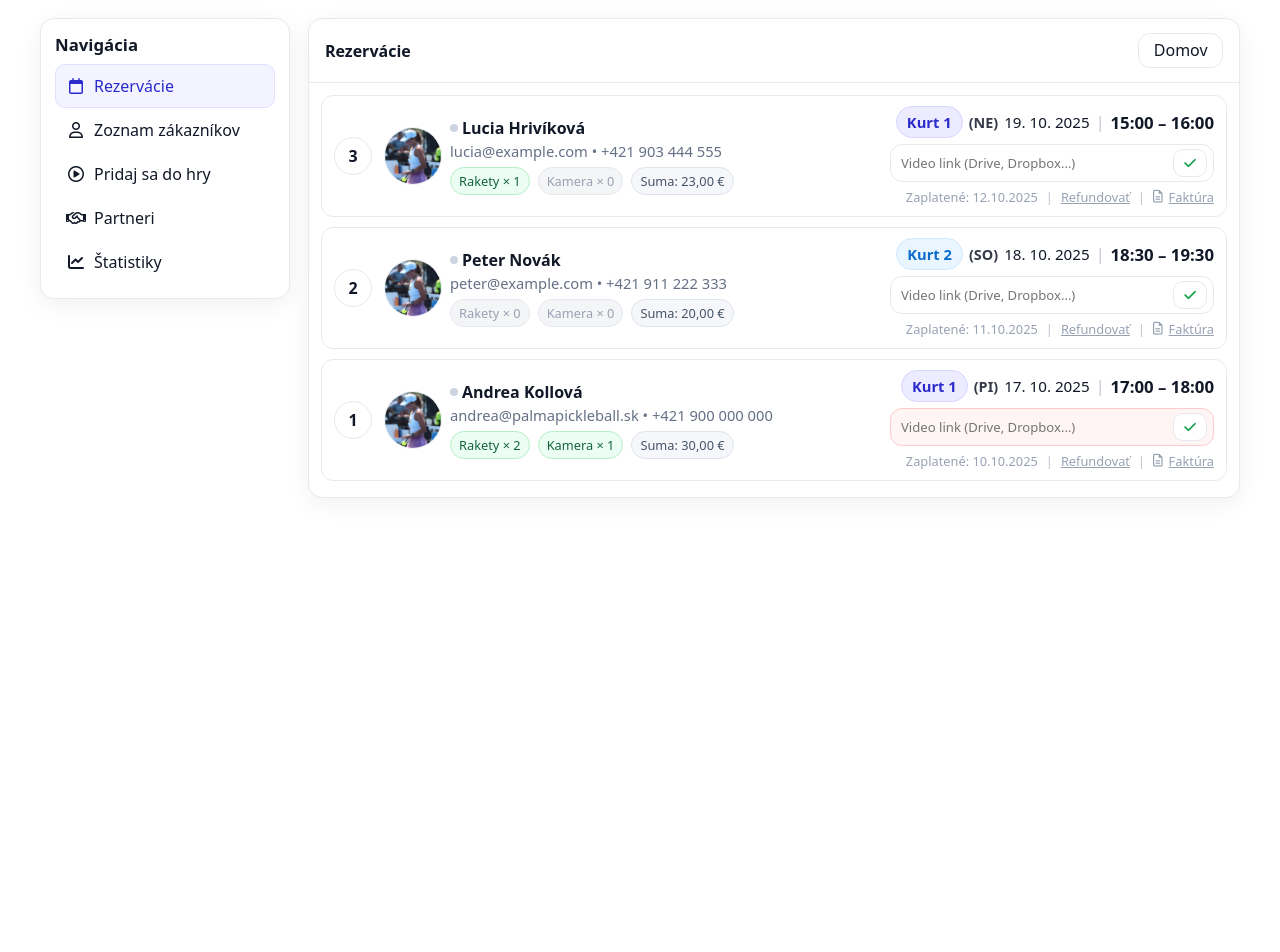
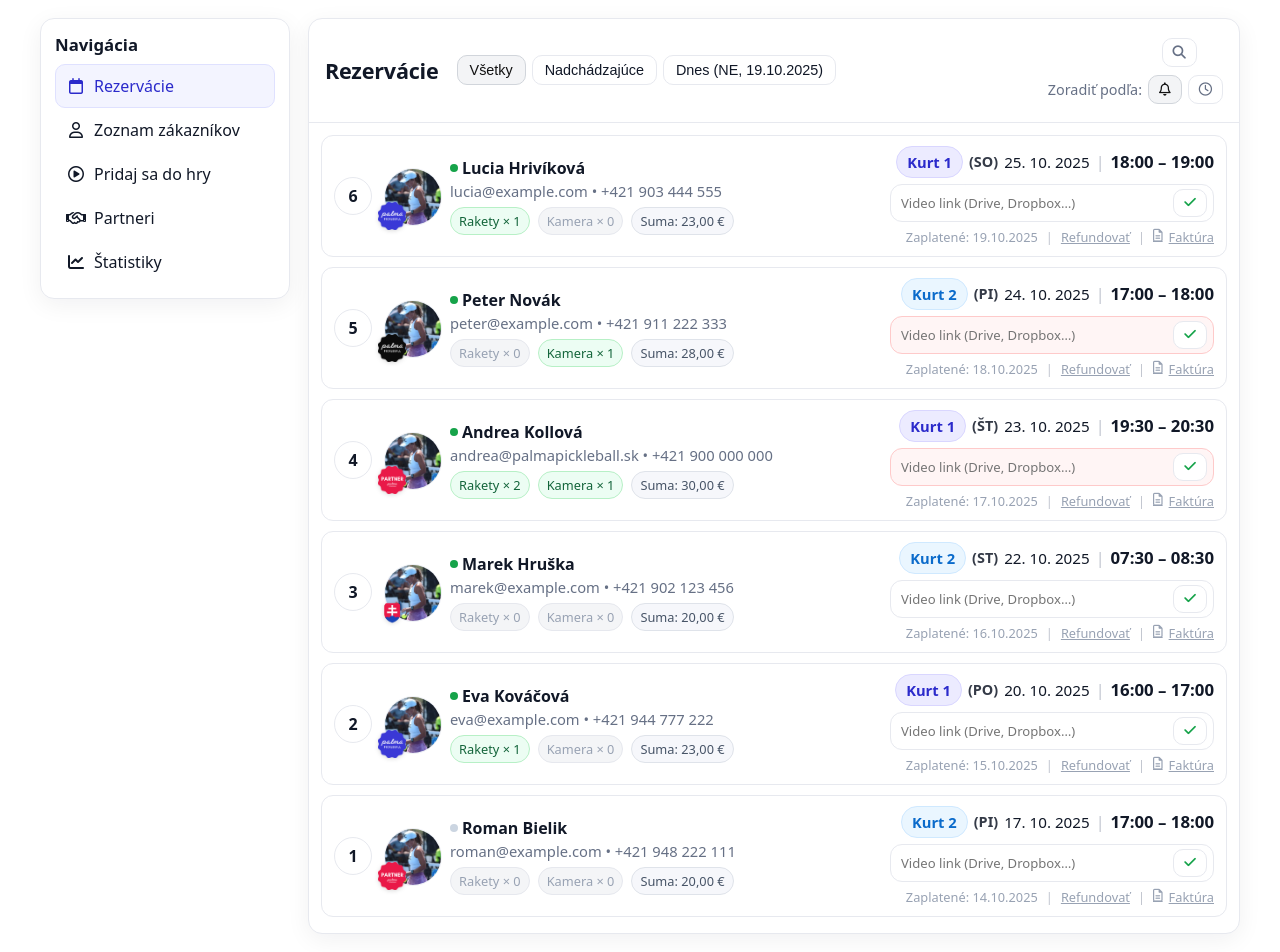
Before and after one commit to andreakollova/palmapickleball, a Flask app: page /admin/dashboard in a window 1280 px wide. Shown: the part 57-1009 px from the top of the page. Before the commit the page ends 555 px from the top, so only its background shows below. Run offline with Flask 3, Linux system fonts and the light colour scheme.

Commit message:
admin dashboard v2

```diff
--- a/templates/admin_dashboard.html
+++ b/templates/admin_dashboard.html
@@ -65,7 +65,16 @@
     }
 
     .num{width:36px;height:36px;border-radius:999px;border:1px solid var(--border);display:flex;align-items:center;justify-content:center;font-weight:750}
+
     .ava{width:56px;height:56px;border-radius:999px;object-fit:cover;border:1px solid #eef0f5;background:#f6f7fb}
+    /* === NEW: wrapper + badge overlay (keeps the same 56x56 slot) === */
+    .ava-wrap{position:relative;width:56px;height:56px}
+    .badge-mark{
+      position:absolute;left:-6px;bottom:-6px;
+      width:28px;height:28px;object-fit:contain;
+      filter: drop-shadow(0 1px 2px rgba(0,0,0,.15));
+      pointer-events:none;
+    }
 
     .main{min-width:0}
     .name{font-weight:700;display:flex;align-items:center;gap:4px}
@@ -75,7 +84,7 @@
 
     .chips{display:flex;flex-wrap:wrap;gap:8px;margin-top:6px}
     .chip{padding:4px 8px;border-radius:999px;font-size:.8rem;border:1px solid #dfe3ea;background:#f6f7fb;color:#475467}
-    .chip.ok{border-color:var(--green-bd);background:var(--green-bg);color:#14653b}
+    .chip.ok{border-color:var(--green-bd);background:#ecfdf3;color:#14653b}
     .chip.zero{border-color:#e6e8ee;background:#f4f5f7;color:#98a2b3}
 
     /* Right column (kept aligned to the right edge overall) */
@@ -101,8 +110,8 @@
       align-self:start;justify-self:start;
       margin-left:96px; /* ⬅️ posunie celý placeholder viac doľava */
     }
-    .linkbox.needs-video{border-color:var(--red-bd);background:var(--red-bg)}
-    .linkbox.saved{border-color:var(--green-bd);background:var(--green-bg)}
+    .linkbox.needs-video{border-color:var(--red-bd);background:#fff5f5}
+    .linkbox.saved{border-color:var(--green-bd);background:#ecfdf3}
     .input{flex:1;min-width:140px;border:0;outline:0;font:inherit;font-size:.82rem;padding:3px 4px;background:transparent;text-align:left} /* left text */
     .tick{width:34px;height:28px;border-radius:10px;border:1px solid var(--border);display:flex;align-items:center;justify-content:center;background:#fff;color:#16a34a;cursor:pointer}
     .tick.saved{background:#16a34a;border-color:#16a34a;color:#fff}
@@ -148,18 +157,18 @@
     <!-- Content -->
     <main class="card">
       <div class="card-head">
-        <div class="card-title">Rezervácie</div>
-        <div class="d-flex gap-2">
-          <a class="btn" href="{{ url_for('index') }}">Domov</a>
-        </div>
+        {% include "partials/admin_header.html" %}
       </div>
 
       <div class="card-body">
 
         {% set items = reservations if reservations is defined and reservations|length > 0 else [
-          {"created_at":"2025-10-12 16:45","date":"2025-10-19","time":"15:00 – 16:00","court":"Kurt 1","name":"Lucia Hrivíková","email":"lucia@example.com","phone":"+421 903 444 555","addons":{"rackets":1,"camera":0},"total":"23,00 €","avatar": url_for('static', filename='images/profile1.png')},
-          {"created_at":"2025-10-11 09:02","date":"2025-10-18","time":"18:30 – 19:30","court":"Kurt 2","name":"Peter Novák","email":"peter@example.com","phone":"+421 911 222 333","addons":{"rackets":0,"camera":0},"total":"20,00 €","avatar": url_for('static', filename='images/profile1.png')},
-          {"created_at":"2025-10-10 12:14","date":"2025-10-17","time":"17:00 – 18:00","court":"Kurt 1","name":"Andrea Kollová","email":"andrea@palmapickleball.sk","phone":"+421 900 000 000","addons":{"rackets":2,"camera":1},"total":"30,00 €","avatar": url_for('static', filename='images/profile1.png')}
+          {"created_at":"2025-10-19 18:05","date":"2025-10-25","time":"18:00 – 19:00","court":"Kurt 1","name":"Lucia Hrivíková","email":"lucia@example.com","phone":"+421 903 444 555","addons":{"rackets":1,"camera":0},"total":"23,00 €","avatar": url_for('static', filename='images/profile1.png'),"status":"clen"},
+          {"created_at":"2025-10-18 14:22","date":"2025-10-24","time":"17:00 – 18:00","court":"Kurt 2","name":"Peter Novák","email":"peter@example.com","phone":"+421 911 222 333","addons":{"rackets":0,"camera":1},"total":"28,00 €","avatar": url_for('static', filename='images/profile1.png'),"status":"trener"},
+          {"created_at":"2025-10-17 10:40","date":"2025-10-23","time":"19:30 – 20:30","court":"Kurt 1","name":"Andrea Kollová","email":"andrea@palmapickleball.sk","phone":"+421 900 000 000","addons":{"rackets":2,"camera":1},"total":"30,00 €","avatar": url_for('static', filename='images/profile1.png'),"status":"partner"},
+          {"created_at":"2025-10-16 08:11","date":"2025-10-22","time":"07:30 – 08:30","court":"Kurt 2","name":"Marek Hruška","email":"marek@example.com","phone":"+421 902 123 456","addons":{"rackets":0,"camera":0},"total":"20,00 €","avatar": url_for('static', filename='images/profile1.png'),"status":"repre"},
+          {"created_at":"2025-10-15 12:31","date":"2025-10-20","time":"16:00 – 17:00","court":"Kurt 1","name":"Eva Kováčová","email":"eva@example.com","phone":"+421 944 777 222","addons":{"rackets":1,"camera":0},"total":"23,00 €","avatar": url_for('static', filename='images/profile1.png'),"status":"clen"},
+          {"created_at":"2025-10-14 09:03","date":"2025-10-17","time":"17:00 – 18:00","court":"Kurt 2","name":"Roman Bielik","email":"roman@example.com","phone":"+421 948 222 111","addons":{"rackets":0,"camera":0},"total":"20,00 €","avatar": url_for('static', filename='images/profile1.png'),"status":"partner"}
         ] %}
         {% set ordered = items|sort(attribute='created_at', reverse=True) %}
         {% set total = ordered|length %}
@@ -172,7 +181,14 @@
 
           <article class="res">
             <div class="num">{{ display_num }}</div>
-            <img class="ava" src="{{ r.avatar or url_for('static', filename='images/profile1.png') }}" alt="avatar">
+
+            <!-- avatar with badge -->
+            <div class="ava-wrap">
+              <img class="ava" src="{{ r.avatar or url_for('static', filename='images/profile1.png') }}" alt="avatar">
+              {% if r.status in ['clen','trener','partner','repre'] %}
+                <img class="badge-mark" src="{{ url_for('static', filename='images/badges/' ~ r.status ~ '.png') }}" alt="{{ r.status }}">
+              {% endif %}
+            </div>
 
             <div class="main">
               <div class="name">
--- /dev/null
+++ b/templates/partials/admin_header.html
@@ -0,0 +1,245 @@
+<!-- ===== Admin header minimalist modern style (final, fixed right align) ===== -->
+<style>
+  .admin-header {
+    --accent: #111; /* accent čierny len pre header */
+    display: flex;
+    align-items: center;
+    justify-content: space-between;
+    gap: 14px;
+    flex-wrap: wrap;
+    padding: 4px 0;
+  }
+
+  /* Title */
+  .admin-header .title {
+    font-size: 1.35rem;
+    font-weight: 600;
+    color: var(--ink);
+    letter-spacing: -0.01em;
+  }
+
+  /* Left cluster (title + filters) */
+  .header-left {
+    display: flex;
+    align-items: center;
+    gap: 18px;
+    flex-wrap: wrap;
+  }
+
+  .filters { display: flex; gap: 6px; }
+  .filter-btn {
+    background: transparent;
+    border: 1px solid var(--border);
+    color: var(--ink);
+    font-size: 0.9rem;
+    font-weight: 500;
+    border-radius: 10px;
+    padding: 6px 12px;
+    cursor: pointer;
+    transition: all 0.15s ease;
+  }
+  .filter-btn:hover { background: #f7f8fa; }
+    .filter-btn.active {
+      background: #f3f4f6;       /* svetlé pozadie */
+      color: #111;               /* čierny text */
+      border-color: #d1d5db;     /* jemná sivá hranica */
+    }
+
+  /* Right cluster (search + sort) — celý blok doprava */
+  .header-right {
+    display: flex;
+    align-items: center;
+    gap: 8px;
+    flex-wrap: wrap;
+    flex: 1;                 /* vyplní zvyšok riadku */
+    justify-content: flex-end; /* ⬅️ zarovnanie doprava */
+  }
+
+  /* Search */
+  .search-wrapper { position: relative; }
+  .search-wrapper input {
+    width: 0;
+    opacity: 0;
+    border: 1px solid var(--border);
+    border-radius: 10px;
+    padding: 6px 10px;
+    font-size: 0.9rem;
+    transition: width 0.2s ease, opacity 0.2s ease;
+  }
+  .search-wrapper.open input { width: 250px; opacity: 1; }
+  .search-btn {
+    background: transparent;
+    border: 1px solid var(--border);
+    color: var(--muted);
+    border-radius: 10px;
+    padding: 6px 10px;
+    cursor: pointer;
+    transition: all 0.15s ease;
+  }
+  .search-btn:hover { color: var(--ink); background: #f7f8fa; }
+
+  /* Sort (drž sa úplne vpravo spolu so searchom) */
+    .sort {
+      display: flex;
+      align-items: center;
+      gap: 6px;
+      margin-left: 130px;        /* ⬅️ zvýš hodnotu, napr. 40px, aby sa blok posunul doprava */
+      justify-content: flex-end;
+    }
+  .sort-label {
+    font-size: 0.9rem;
+    color: var(--muted);
+    font-weight: 500;
+  }
+  .sort-btn {
+    background: transparent;
+    border: 1px solid var(--border);
+    border-radius: 10px;
+    padding: 6px 10px;
+    cursor: pointer;
+    color: var(--muted);
+    transition: all 0.15s ease;
+  }
+    .sort-btn.active {
+      background: #f3f4f6;       /* svetlé pozadie */
+      color: #111;               /* čierny text */
+      border-color: #d1d5db;     /* jemná sivá hranica */
+    }
+  .sort-btn:hover { background: #f7f8fa; color: var(--ink); }
+</style>
+
+<div class="admin-header">
+  <div class="header-left">
+    <div class="title">Rezervácie</div>
+    <div class="filters" id="filters">
+      <button class="filter-btn active" data-filter="all">Všetky</button>
+      <button class="filter-btn" data-filter="upcoming">Nadchádzajúce</button>
+      <button class="filter-btn" data-filter="today" id="todayBtn">Dnes</button>
+    </div>
+  </div>
+
+  <div class="header-right">
+    <div class="search-wrapper" id="searchBox">
+      <button class="search-btn" id="searchToggle" title="Hľadať">
+        <i class="fa-solid fa-magnifying-glass"></i>
+      </button>
+      <input type="text" id="searchInput" placeholder="" />
+    </div>
+
+    <div class="sort" id="sorters">
+      <span class="sort-label">Zoradiť podľa:</span>
+      <button class="sort-btn active" data-sort="slot" title="Podľa času slotu">
+        <i class="fa-regular fa-bell"></i>
+      </button>
+      <button class="sort-btn" data-sort="created" title="Podľa dátumu rezervácie">
+        <i class="fa-regular fa-clock"></i>
+      </button>
+    </div>
+  </div>
+</div>
+
+<script>
+(function(){
+  const $ = s => document.querySelector(s);
+  const $$ = s => Array.from(document.querySelectorAll(s));
+
+  // Dnes label
+  (function(){
+    const map = ['NE','PO','UT','ST','ŠT','PI','SO'];
+    const d = new Date();
+    const tag = map[d.getDay()];
+    const dd = String(d.getDate()).padStart(2,'0');
+    const mm = String(d.getMonth()+1).padStart(2,'0');
+    const yyyy = d.getFullYear();
+    const t = $('#todayBtn');
+    if(t) t.textContent = `Dnes (${tag}, ${dd}.${mm}.${yyyy})`;
+  })();
+
+  // Search toggle
+  const searchBox = $('#searchBox');
+  const searchToggle = $('#searchToggle');
+  const searchInput = $('#searchInput');
+  searchToggle.addEventListener('click', ()=>{
+    searchBox.classList.toggle('open');
+    if(searchBox.classList.contains('open')) searchInput.focus();
+    applyFilters();
+  });
+  searchInput.addEventListener('input', applyFilters);
+
+  // Filters
+  let activeFilter = 'all';
+  $('#filters').addEventListener('click', e=>{
+    const btn = e.target.closest('.filter-btn');
+    if(!btn) return;
+    activeFilter = btn.dataset.filter;
+    $$('.filter-btn').forEach(b=>b.classList.toggle('active', b===btn));
+    applyFilters();
+  });
+
+  // Sort
+  let sortMode = 'slot';
+  $('#sorters').addEventListener('click', e=>{
+    const b = e.target.closest('.sort-btn');
+    if(!b) return;
+    sortMode = b.dataset.sort;
+    $$('.sort-btn').forEach(s=>s.classList.toggle('active', s===b));
+    applyFilters(true);
+  });
+
+  function parseSlot(a){
+    const dt = a.querySelector('.dt')?.textContent || '';
+    const tm = a.querySelector('.time')?.textContent || '';
+    const m = tm.match(/(\d{2}):(\d{2})/);
+    const parts = dt.replace(/\s/g,'').split('.').filter(Boolean);
+    const [dd, mm, yyyy] = parts.length>=3 ? parts : [null,null,null];
+    if(!m||!dd||!mm||!yyyy) return new Date(0);
+    return new Date(+yyyy, +mm-1, +dd, +m[1], +m[2]);
+  }
+  function parseCreated(a){
+    const txt = a.querySelector('.paid')?.textContent || '';
+    const m = txt.match(/Zaplatené:\s*(\d{2})\.(\d{2})\.(\d{4})/);
+    if(!m) return new Date(0);
+    return new Date(+m[3], +m[2]-1, +m[1]);
+  }
+  function isUpcoming(a){
+    const now = new Date();
+    const start = parseSlot(a);
+    return start > now;
+  }
+  function isToday(a){
+    const start = parseSlot(a);
+    const now = new Date();
+    return start.getFullYear()===now.getFullYear() &&
+           start.getMonth()===now.getMonth() &&
+           start.getDate()===now.getDate();
+  }
+
+  function applyFilters(doSort=false){
+    const term = searchBox.classList.contains('open') ? (searchInput.value||'').toLowerCase() : '';
+    const list = $$('.card-body .res');
+    list.forEach(a=>{
+      let show = true;
+      if(activeFilter==='upcoming') show = isUpcoming(a);
+      if(activeFilter==='today') show = isToday(a);
+      if(show && term){
+        const blob = (a.textContent||'').toLowerCase();
+        show = blob.includes(term);
+      }
+      a.style.display = show ? '' : 'none';
+    });
+
+    if(doSort){
+      const visible = list.filter(a=>a.style.display!=='none');
+      const container = document.querySelector('.card-body');
+      visible.sort((a,b)=>{
+        return sortMode==='created'
+          ? parseCreated(b)-parseCreated(a)
+          : parseSlot(b)-parseSlot(a);
+      });
+      visible.forEach(a=>container.appendChild(a));
+    }
+  }
+
+  applyFilters();
+})();
+</script>
```
Also changed, not shown: static/images/badges/clen.png (added), static/images/badges/partner.png (added), static/images/badges/repre.png (added), static/images/badges/trener.png (added).
